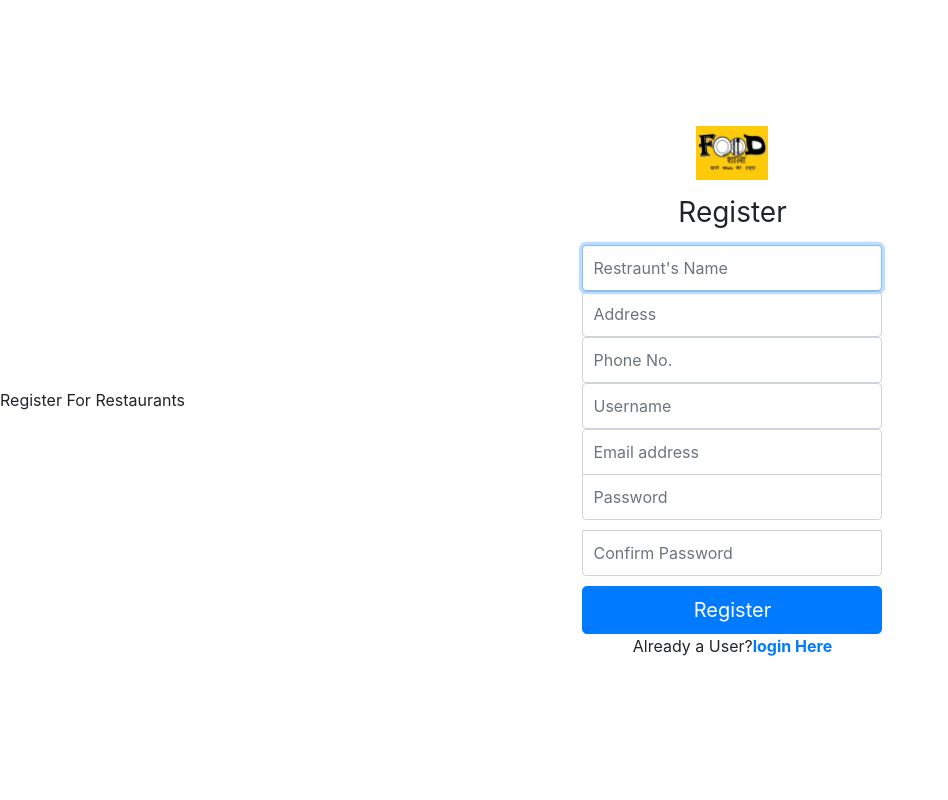
After one commit to sudzzz/Food-Shala, a PHP site: page /home/restaurants/register.php in a window 1280 px wide. The commit adds this page. Shown: the whole page, without its empty margins (0-948 px from the left). Run offline with PHP 8.4, Linux system fonts and the light colour scheme; data that the repository does not hold is empty; some libraries are stand-ins or nearby versions.

Commit message:
Updated Index file and added register.php

```diff
--- a/css/styles.css
+++ b/css/styles.css
@@ -69,11 +69,10 @@
 
   .featurette-img{
     width: 70%;
-    padding-top: 20px;
+    padding-top: 40px;
     padding-bottom: 20px;
     position: absolute;
   }
-
 
   /* RESPONSIVE CSS
   -------------------------------------------------- */
--- /dev/null
+++ b/home/customers/login.php
@@ -0,0 +1,3 @@
+<?php
+echo "Login For Customers"
+?>
--- /dev/null
+++ b/home/restaurants/login.php
@@ -0,0 +1,3 @@
+<?php
+echo "Login For Restaurants"
+?>
--- /dev/null
+++ b/home/restaurants/register.php
@@ -0,0 +1,105 @@
+<?php
+SESSION_START();
+//Get Heroku ClearDB connection information
+$cleardb_url = parse_url(getenv("CLEARDB_DATABASE_URL"));
+$cleardb_server = $cleardb_url["host"];
+$cleardb_username = $cleardb_url["user"];
+$cleardb_password = $cleardb_url["pass"];
+$cleardb_db = substr($cleardb_url["path"],1);
+$active_group = 'default';
+$query_builder = TRUE;
+// Connect to DB
+$conn = mysqli_connect($cleardb_server, $cleardb_username, $cleardb_password, $cleardb_db);
+echo "Register For Restaurants"
+?>
+<!DOCTYPE html>
+<html>
+  <style type="text/css">
+    body {
+      height: 100%;
+    }
+
+    body {
+      display: -ms-flexbox;
+      display: flex;
+      -ms-flex-align: center;
+      align-items: center;
+      padding-top: 40px;
+      padding-bottom: 40px;
+      background-color: #f5f5f5;
+    }
+
+    .form-signin {
+      width: 100%;
+      max-width: 330px;
+      padding: 15px;
+      margin: auto;
+    }
+    .form-signin .checkbox {
+      font-weight: 400;
+    }
+    .form-signin .form-control {
+      position: relative;
+      box-sizing: border-box;
+      height: auto;
+      padding: 10px;
+      font-size: 16px;
+    }
+    .form-signin .form-control:focus {
+      z-index: 2;
+    }
+    .form-signin input[type="email"] {
+      margin-bottom: -1px;
+      border-bottom-right-radius: 0;
+      border-bottom-left-radius: 0;
+    }
+    .form-signin input[type="password"] {
+      margin-bottom: 10px;
+      border-top-left-radius: 0;
+      border-top-right-radius: 0;
+    }
+    .error{
+      width: 92%;
+      margin: 0px,auto;
+      padding: 10px;
+      border: 1px solid #a94442;
+      color: #a94442;
+      background: #f2dede;
+      border-radius: 5px;
+      text-align: left;
+    }
+  </style>
+
+    <head>
+      <link rel="stylesheet" href="https://stackpath.bootstrapcdn.com/bootstrap/4.4.1/css/bootstrap.min.css" integrity="sha384-Vkoo8x4CGsO3+Hhxv8T/Q5PaXtkKtu6ug5TOeNV6gBiFeWPGFN9MuhOf23Q9Ifjh" crossorigin="anonymous">
+      <!--Google Fonts-->
+      <link href="https://fonts.googleapis.com/css?family=Montserrat:700i,800,900|Ubuntu&display=swap" rel="stylesheet">
+      <!-- Font Awsome -->
+      <script src="https://kit.fontawesome.com/bfd4febf56.js" crossorigin="anonymous"></script>
+      <!-- Bootstrap -->
+      <script src="https://code.jquery.com/jquery-3.4.1.slim.min.js" integrity="sha384-J6qa4849blE2+poT4WnyKhv5vZF5SrPo0iEjwBvKU7imGFAV0wwj1yYfoRSJoZ+n" crossorigin="anonymous"></script>
+      <script src="https://cdn.jsdelivr.net/npm/popper.js@1.16.0/dist/umd/popper.min.js" integrity="sha384-Q6E9RHvbIyZFJoft+2mJbHaEWldlvI9IOYy5n3zV9zzTtmI3UksdQRVvoxMfooAo" crossorigin="anonymous"></script>
+      <script src="https://stackpath.bootstrapcdn.com/bootstrap/4.4.1/js/bootstrap.min.js" integrity="sha384-wfSDF2E50Y2D1uUdj0O3uMBJnjuUD4Ih7YwaYd1iqfktj0Uod8GCExl3Og8ifwB6" crossorigin="anonymous"></script>
+
+        <title>Register</title>
+    </head>
+    <body class="text-center">
+      <form action="register.php" class="form-signin" method="post">
+        <!--Display Validation Error Here-->
+
+         <div class="d-flex flex-column pb-3">
+           <img class="img-fluid mx-auto d-block" src="images/foodShala.jpg"  width="72" height="72">
+         </div>
+            <h1 class="h3 mb-3 font-weight-normal">Register</h1>
+          <input class="form-control" type="text" name="name" id="input" placeholder="Restraunt's Name" required autofocus>
+          <input class="form-control" type="text" name="address" placeholder="Address" required>
+          <input class="form-control" type="text" name="phone" placeholder="Phone No." required>
+          <input class="form-control" type="text" name="username" placeholder="Username" required>
+          <input class="form-control" type="email" name="email" placeholder="Email address" required>
+          <input class="form-control" type="password" name="password1" placeholder="Password" required>
+          <input class="form-control" type="password" name="password2" placeholder="Confirm Password" required>
+    </body>
+
+    <button class="btn btn-lg btn-primary btn-block" type="submit" name="submit">Register</button>
+    <p>Already a User?<a href="login.php"><b>login Here</b></a></p>
+</html>
```
Also changed, not shown: home/customers/register.php (added, +13 -0 lines), index.php (+40 -70 lines), images/cashback.jpg (added), images/foodShala.jpg (added), images/order.png (added).
